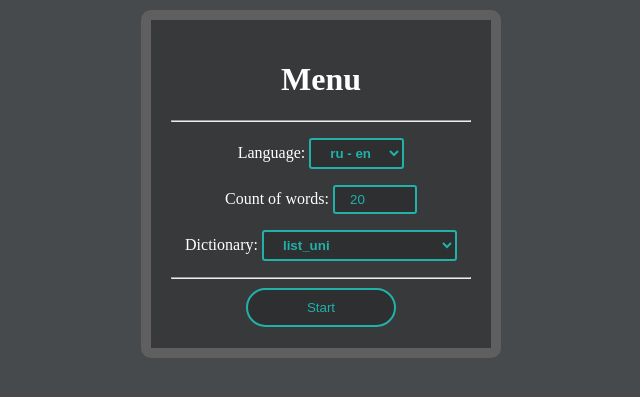
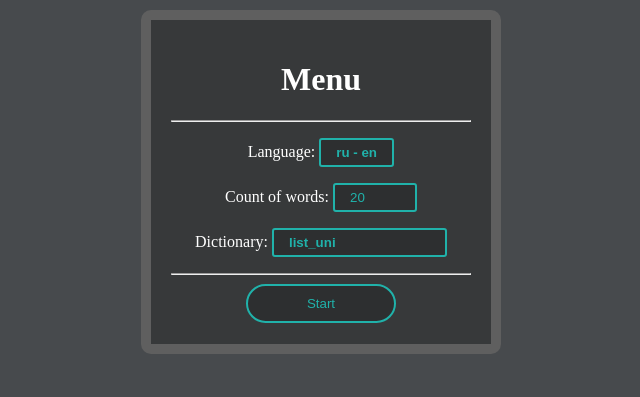
Before and after one commit to tamarinvs19/translation-of-words, a Django app: page /missions/menu/ in a window 1280 px wide. Shown: the top 397 px of the page, without its empty margins (319-959 px from the left). Run offline with Django 3.2, Linux system fonts and the light colour scheme.

Commit message:
update styles

```diff
--- a/static/styles.css
+++ b/static/styles.css
@@ -120,7 +120,7 @@ select {
     outline: none;
 }
 
-input[type=number], input[type=submit] {
+input[type=number], input[type=submit], select {
     -webkit-appearance: none;
     -moz-appearance:    none;
     appearance:         none;
```
